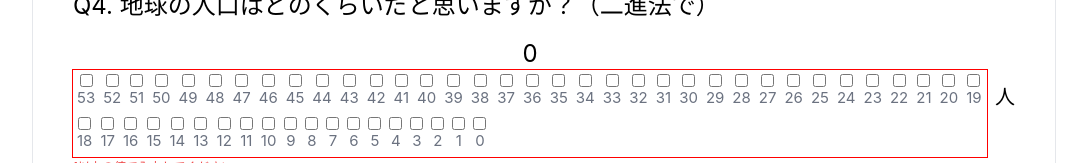
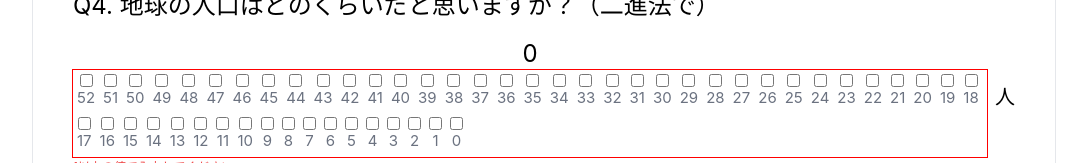
Before and after one commit to miyaoka/bad-form, a Vue app: page / in a window 1280 px wide. Shown: the part 754-917 px from the top of the page, without its empty margins (96-1183 px from the left). Built offline with nearby package versions, Linux system fonts and the light colour scheme.

Commit message:
bit桁数算出を修正

```diff
--- a/src/components/CheckBoxNumberInput.vue
+++ b/src/components/CheckBoxNumberInput.vue
@@ -12,7 +12,7 @@ const emit = defineEmits<{
 }>();
 
 const getBitLength = (num: number) => {
-  return (Math.log2(num) + 1) | 0;
+  return num.toString(2).length;
 };
 const min = computed(() => Math.max(0, props.min ?? 0));
 const max = computed(() => Math.min(Number.MAX_SAFE_INTEGER, props.max ?? 10));
```
